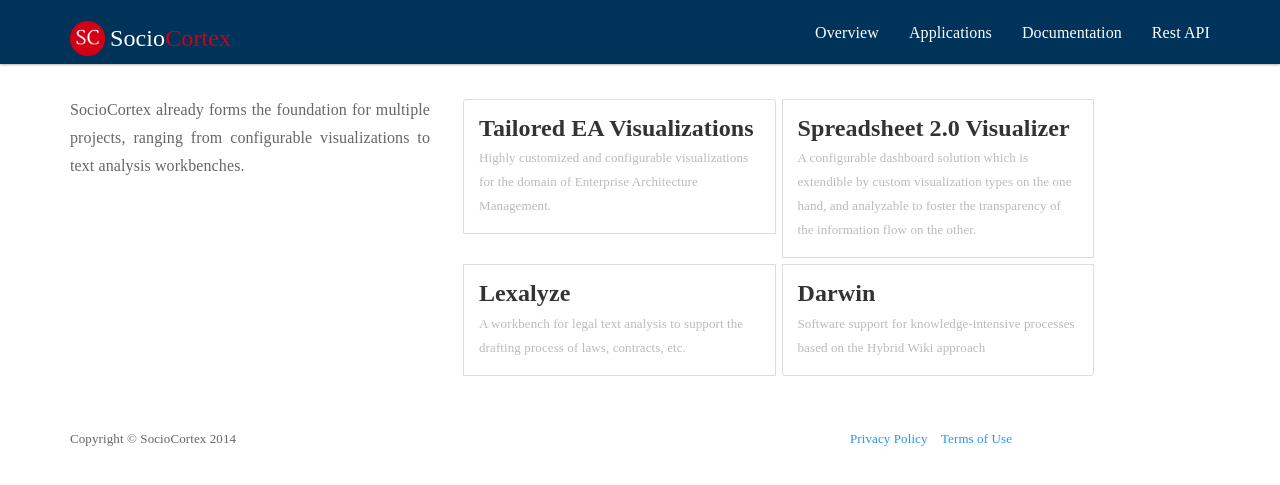
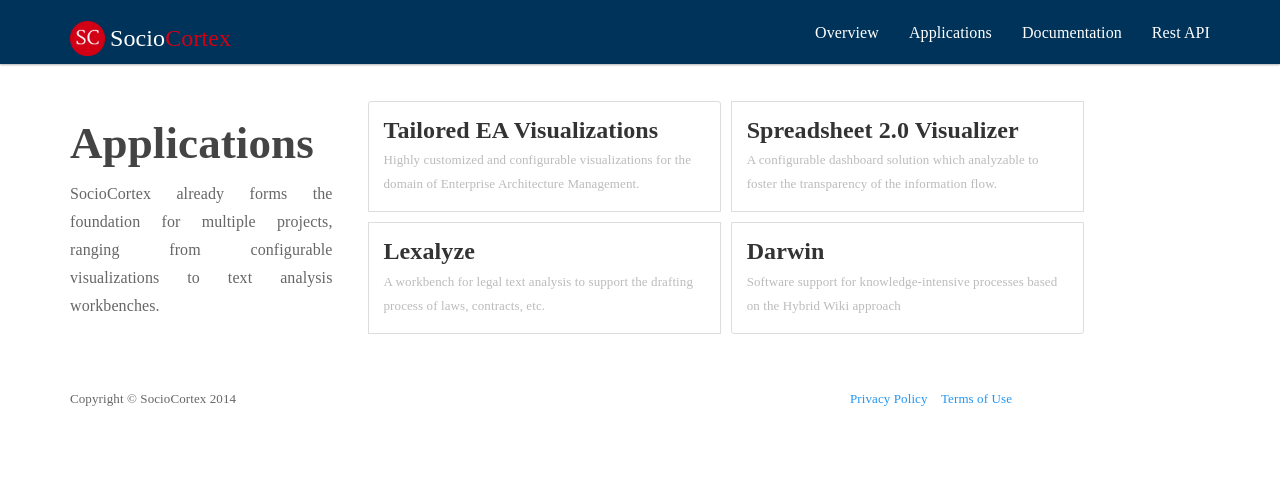
Before and after one commit to manoj5864/sociocortex, a Jekyll site: the page built from applications.html, in a window 1280 px wide. Shown: the top 485 px of the page. Built offline with Jekyll 4.4.1, drawn with Linux system fonts in a browser that asks for light colours.

Commit message:
minor changes in applications

```diff
--- a/_layouts/applications.html
+++ b/_layouts/applications.html
@@ -7,15 +7,16 @@
     <section>
         <div class="container">
             <div class="row">
-                <div class="col-lg-4">
+                <div class="col-lg-3">
+                    <h2 class="section-subheading">Applications</h2>
                     <p>SocioCortex already forms the foundation for multiple projects, ranging from configurable visualizations to text analysis workbenches.</p>
                 </div>
-                <div class="col-lg-8">
+                <div class="col-lg-9">
 
                     <div class="list-group">
 
                         {% for post in site.categories.application %}
-                        <a href="{{ post.url }}" class="list-group-item col-lg-5" style="margin:3px;">
+                        <a href="{{ post.url }}" class="list-group-item col-lg-5" style="margin:5px;">
                             <h4 class="list-group-item-heading">{{ post.title }}</h4>
                             <span class="list-group-item-text">
                                 {{ post.teaser }}
--- a/_posts/application/2015-10-04-spreadsheet.md
+++ b/_posts/application/2015-10-04-spreadsheet.md
@@ -3,7 +3,7 @@
 title:  "Spreadsheet 2.0 Visualizer"
 date:   2015-10-04 13:50:09
 category: "application"
-teaser:   "A configurable dashboard solution which is extendible by custom visualization types on the one hand, and analyzable to foster the transparency of the information flow on the other."
+teaser:   "A configurable dashboard solution which analyzable to foster the transparency of the information flow."
 ---
 
 #### Customizable and Analyzable Dashboards
```
